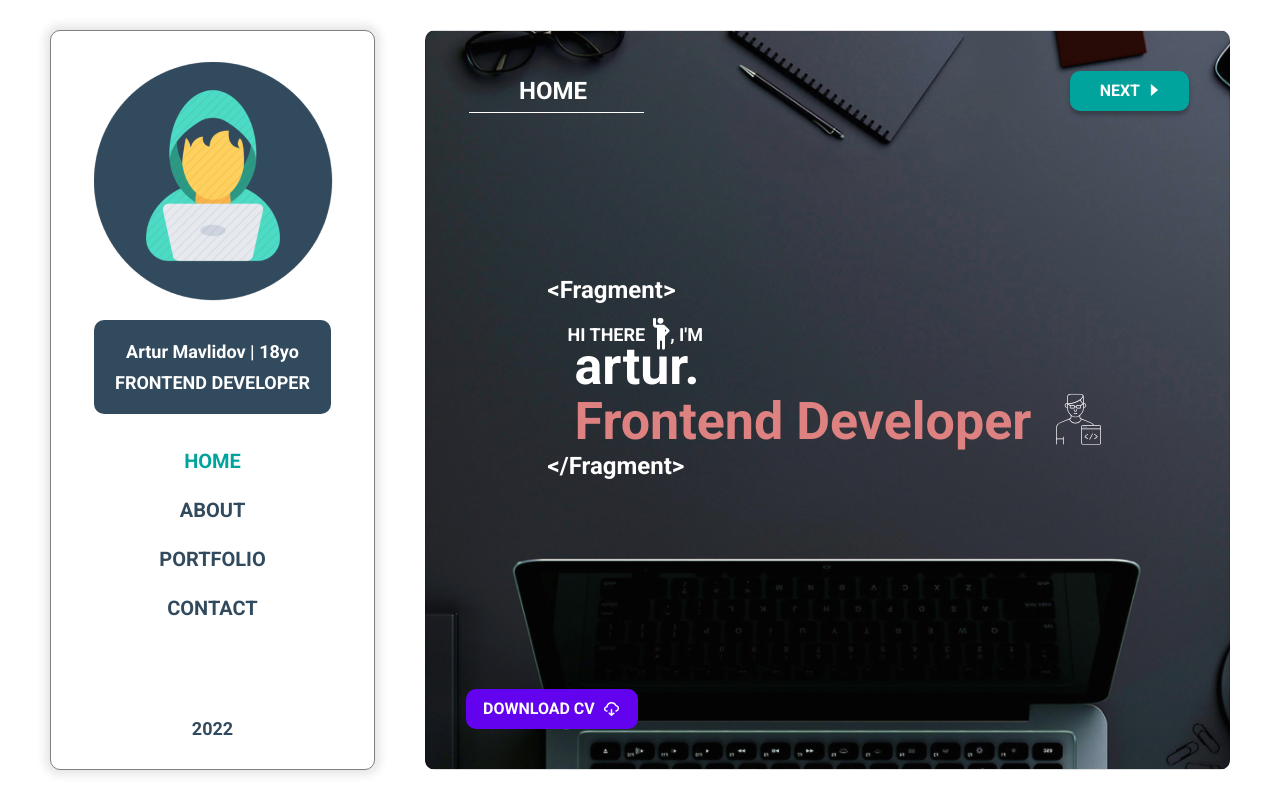
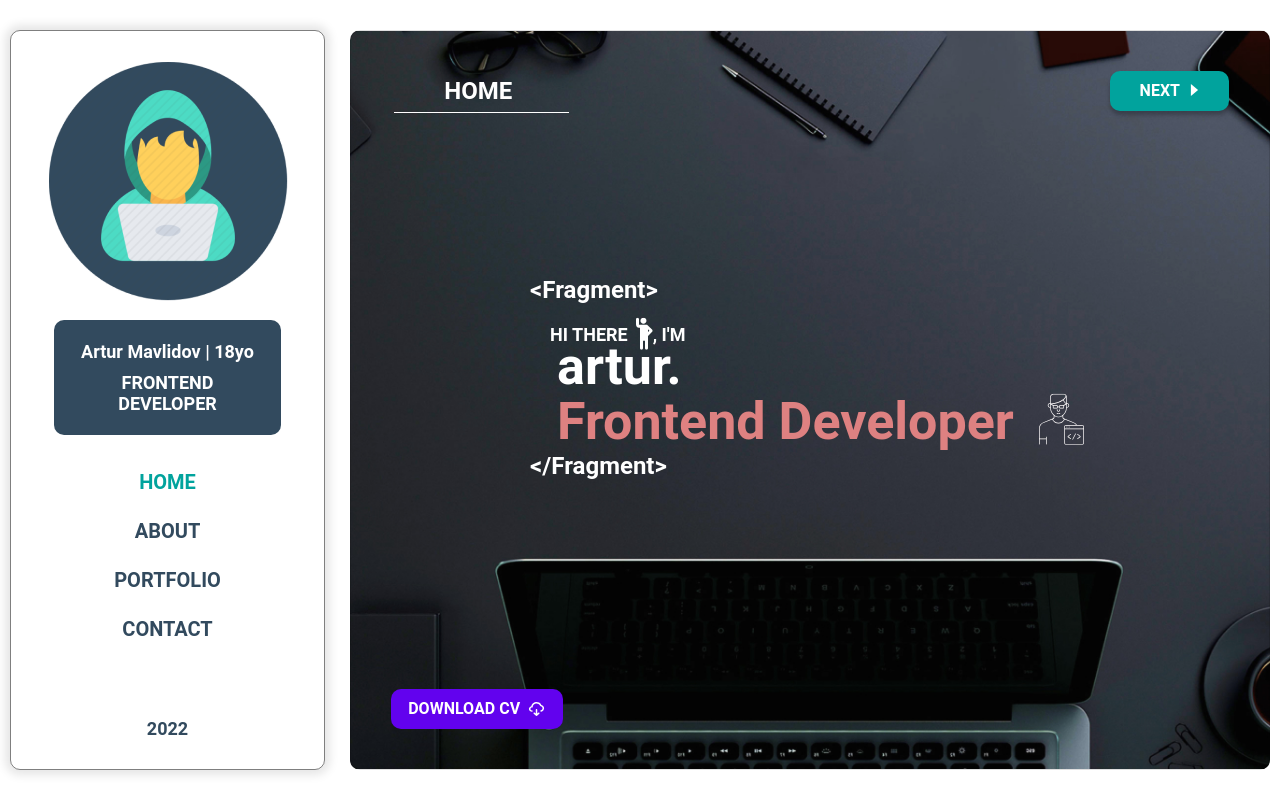
Before and after one commit to ArturMavlidov/Portfolio, a React (Create React App) app: page / in a window 1280 px wide. Built offline with nearby package versions, Linux system fonts and the light colour scheme.

Commit message:
Change animation, fix errors

```diff
--- a/package.json
+++ b/package.json
@@ -8,13 +8,13 @@
     "@testing-library/react": "^12.1.2",
     "@testing-library/user-event": "^13.5.0",
     "gsap": "^3.9.1",
-    "node-sass": "^5.0.0",
     "react": "^17.0.2",
     "react-dom": "^17.0.2",
     "react-redux": "^7.2.6",
     "react-router-dom": "^6.2.1",
     "react-scripts": "5.0.0",
     "redux-thunk": "^2.4.1",
+    "sass": "^1.49.0",
     "web-vitals": "^2.1.4"
   },
   "scripts": {
--- a/public/index.html
+++ b/public/index.html
@@ -11,8 +11,7 @@
     />
     <link rel="apple-touch-icon" href="%PUBLIC_URL%/logo192.png" />
     <link rel="manifest" href="%PUBLIC_URL%/manifest.json" />
-    <link href="https://fonts.googleapis.com/css2?family=Roboto:wght@500;700&display=swap" rel="stylesheet">
-    <title>Portfolio</title>
+    <title>React App</title>
   </head>
   <body>
     <noscript>You need to enable JavaScript to run this app.</noscript>
--- a/src/assets/scss/style.scss
+++ b/src/assets/scss/style.scss
@@ -22,10 +22,10 @@ body {
   justify-content: center;
   width: 100%;
   height: 100vh;
-  padding: 70px 50px;
+  padding: 70px 10px;
 
   @media(max-height: 1000px) {
-    padding: 30px 50px;
+    padding: 30px 10px;
   }
 }
 
--- a/src/components/Page/index.jsx
+++ b/src/components/Page/index.jsx
@@ -11,9 +11,9 @@ const Page = memo(({ className, pageName, children }) => {
   const q = gsap.utils.selector(el);
 
   useEffect(() => {
-    gsap.from(q(".Page_pageBtn__Kso5l"), {
+    gsap.from(q(".Page_pageBtn__OKIRE"), {
       x: "-500px",
-      delay: 0.2
+      delay: 0.2,
     });
   }, []);
 
--- a/src/components/Page/index.module.scss
+++ b/src/components/Page/index.module.scss
@@ -1,5 +1,5 @@
 .page {
-  width: 70%;
+  width: 73%;
   max-width: 1440px;
   min-width: 605px;
   padding: 40px;
--- a/src/components/PageHeader/index.jsx
+++ b/src/components/PageHeader/index.jsx
@@ -12,18 +12,20 @@ const PageHeader = memo(({ children }) => {
   const el = useRef();
   const q = gsap.utils.selector(el);
 
+  console.log(styles);
+
   useEffect(() => {
-    gsap.from(q(".Button_button__yIOfm"), {
+    gsap.from(q(`.${styles.pageHeaderButton}`), {
       x: "500px",
       delay: 0.2,
     });
 
-    gsap.from(q(".PageHeader_pageName__OyxMp"), {
+    gsap.from(q(`.${styles.pageName}`), {
       opacity: 0,
       delay: 0.2,
     });
 
-    gsap.from(q(".PageHeader_pageNameLine__9ar8O"), {
+    gsap.from(q(`.${styles.pageNameLine}`), {
       width: "0",
       delay: 0.2,
     });
--- a/src/components/Sidebar/index.jsx
+++ b/src/components/Sidebar/index.jsx
@@ -1,6 +1,5 @@
 import React, { memo } from "react";
 import { Link, useLocation } from "react-router-dom";
-import { gsap } from "gsap";
 
 import { mapPagesToPath } from "../../utils";
 
--- a/src/components/Sidebar/index.module.scss
+++ b/src/components/Sidebar/index.module.scss
@@ -3,13 +3,12 @@
   flex-direction: column;
   align-items: center;
 
-  width: 22%;
+  width: 25%;
   max-width: 550px;
-  min-width: 325px;
   height: 100%;
   min-height: 730px;
   padding: 30px 43px;
-  margin-right: 50px;
+  margin-right: 2%;
 
   position: relative;
 
--- a/src/containers/Home/index.jsx
+++ b/src/containers/Home/index.jsx
@@ -19,6 +19,10 @@ const Home = memo(() => {
   useEffect(() => {
     tl.current = gsap
       .timeline()
+      .from(q("[data-role=animate-fragment]"), {
+        y: "-30px",
+        opacity: 0
+      })
       .to(q("[data-role=animate-greet]"), {
         text: "HI THERE",
         duration: 0.2,
@@ -43,11 +47,9 @@ const Home = memo(() => {
         scale: 0,
         duration: 0.3,
       })
-      .from(q("[data-role=animate-fragment]"), {
-        y: "-500px",
-      })
       .from(q("[data-role=animate-fragment_1]"), {
-        y: "500px",
+        y: "30px",
+        opacity: 0
       }, "<");
   }, []);
 
--- a/src/containers/Home/index.module.scss
+++ b/src/containers/Home/index.module.scss
@@ -7,7 +7,7 @@
 }
 
 .homeContent {
-  min-width: 680px;
+  min-width: 780px;
 
   position: absolute;
   top: 50%;
```
Also changed, not shown: 1 other file (tests, documents, lock files or other folders).
